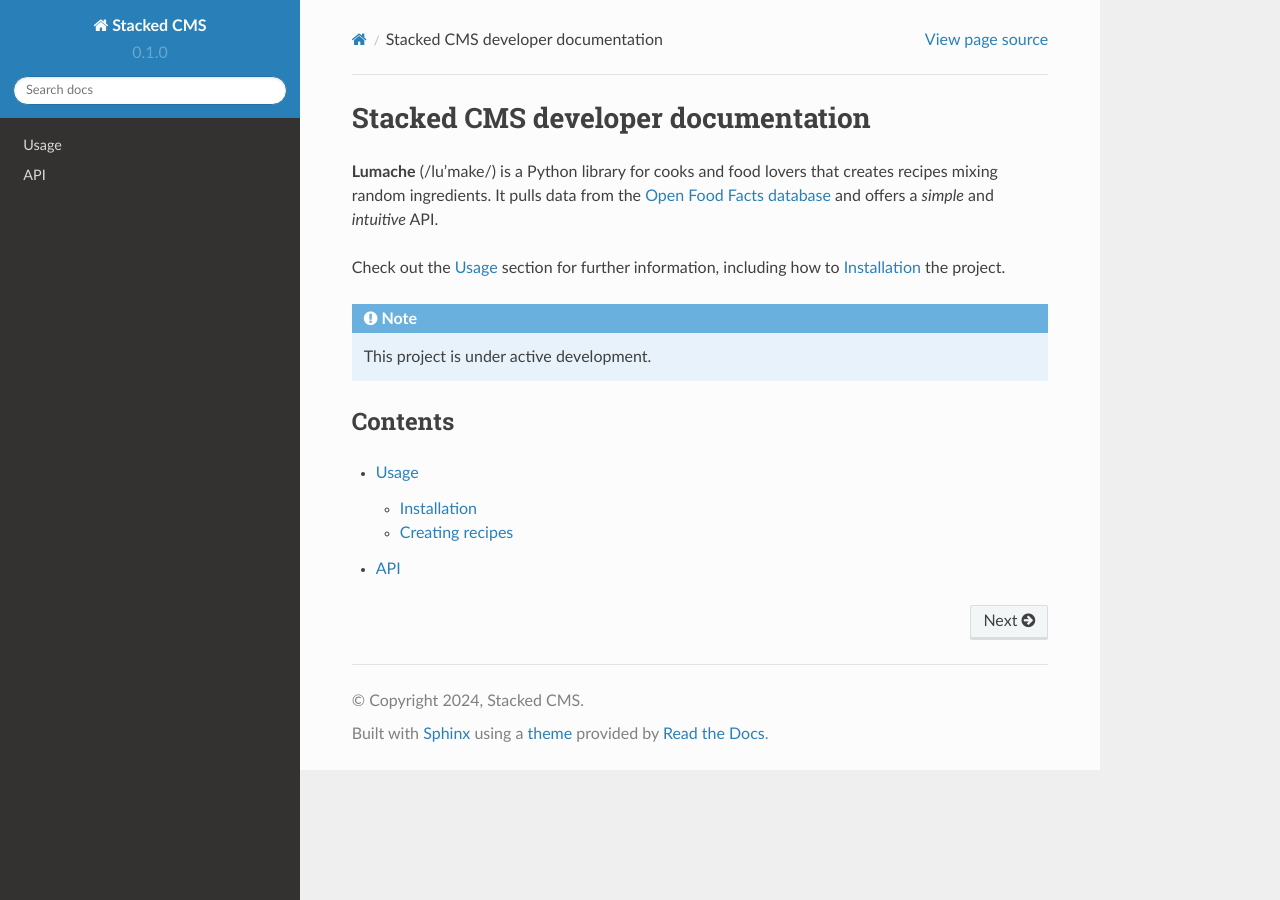
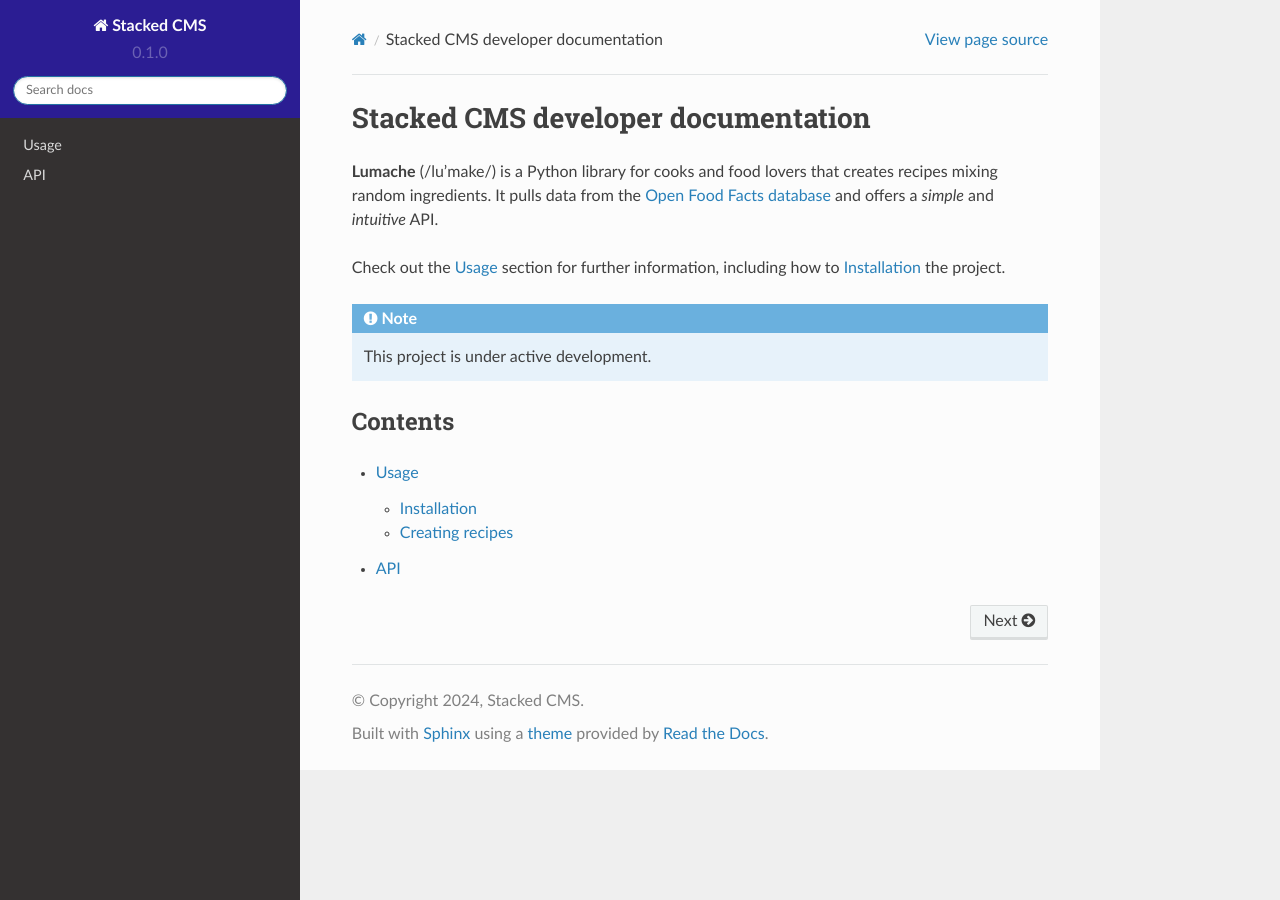
Before and after one commit to wapoa/stackedcms-docs, a Sphinx documentation site: the page built from docs/source/index.rst, in a window 1280 px wide. Built offline with Sphinx 7.4.7 and the Read the Docs theme 2.0.0, drawn with Linux system fonts in a browser that asks for light colours.

Commit message:
style test

```diff
--- /dev/null
+++ b/docs/source/_static/css/custom.css
@@ -0,0 +1,10 @@
+.wy-side-nav-search {
+    display: block;
+    width: 300px;
+    padding: .809em;
+    margin-bottom: .809em;
+    z-index: 200;
+    background-color: #2b1d93 !important;
+    text-align: center;
+    color: #fcfcfc;
+}
--- a/docs/source/conf.py
+++ b/docs/source/conf.py
@@ -33,3 +33,8 @@ html_theme = 'sphinx_rtd_theme'
 
 # -- Options for EPUB output
 epub_show_urls = 'footnote'
+
+html_static_path = ['_static']
+html_css_files = [
+    'css/custom.css',
+]
```
